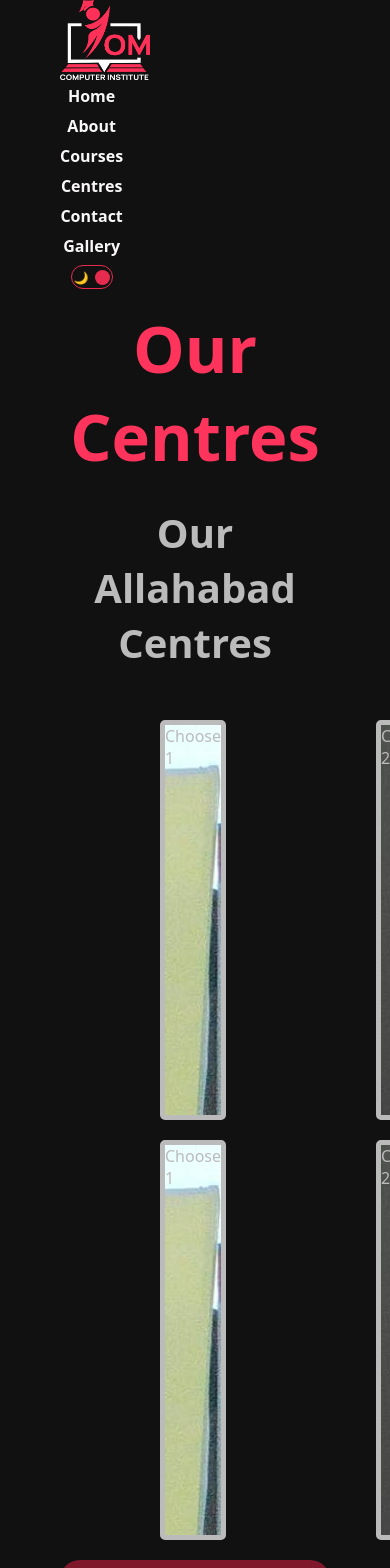
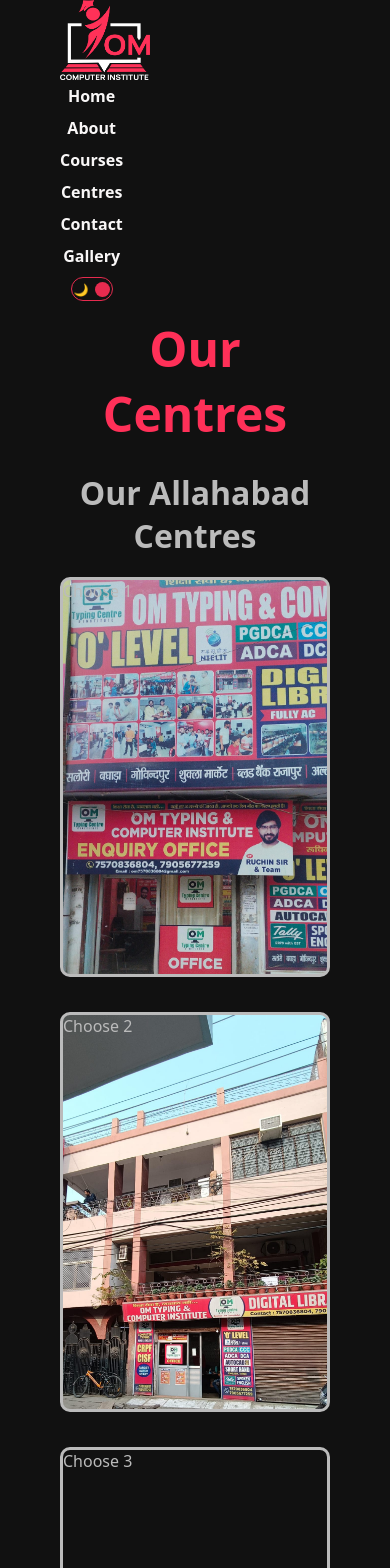
Before and after one commit to MAYANK-TRIPATH/Om-website, a Next.js app: page /centres in a window 390 px wide. Shown: the top 1568 px of the page. Built offline with nearby package versions, Linux system fonts and the light colour scheme.

Commit message:
Centres responsive

```diff
--- a/src/app/centres/page.module.css
+++ b/src/app/centres/page.module.css
@@ -1,58 +1,68 @@
-
+/* Mobile First Styles */
 .mainTitle {
-    font-size: 65px;
+    font-size: 3rem;
     text-align: center;
     margin-top: 15px;
     margin-bottom: 25px;
-    /*  initial color */
     color: #ff3058;
-    /* Use animation for color transition */
     animation: colorTransition 3s infinite linear;
 }
 
-/* Define the color transition animation */
-@keyframes colorTransition {
-    0% {
-        color: white ;
+.selectTitle {
+    font-size: 2rem;
+    text-align: center;
+    margin-bottom: 20px;
+}
+
+.items, .items2 {
+    display: flex;
+    flex-direction: column;
+    gap: 15px;
+    margin-bottom: 35px;
+    align-items: center;
+}
+
+.item {
+    width: 100%;
+    box-sizing: border-box;
+    border: 3px solid #bbb;
+    border-radius: 10px;
+    height: 400px;
+    margin: 0 0 20px 0;
+}
+
+.item:nth-child(1) {
+    background: url("/Salori.jpg") center/cover;
+}
+
+.item:nth-child(2) {
+    background: url("/Rajapur.jpg") center/cover;
+}
+
+/* Media Query for Tablets and Larger Screens */
+@media (min-width: 768px) {
+    .mainTitle {
+        font-size: 4rem;
     }
-    50% {
-        color: #ff5979 ;
+
+    .items, .items2 {
+        flex-direction: row;
     }
-    100% {
-        color: #ff3058 ;
+
+    .item {
+        width: 45%; /* Adjust the percentage as needed */
+        margin: 0 2.5%;
     }
 }
 
-    .selectTitle {
-        /* margin: 20px 0px; */
-        /* margin-left: 440px; */
-        margin-bottom: 50px;
-        font-size: 40px;
-        text-align: center;
+/* Media Query for Larger Screens */
+@media (min-width: 1024px) {
+    .mainTitle {
+        font-size: 5rem;
     }
 
-    .items{
-        display: flex;
-        gap: 50px;
+    .item {
+        width: 30%; /* Adjust the percentage as needed */
+        margin: 0 1.5%;
     }
-    .items2{
-        display: flex;
-        gap: 50px;
-        margin-top: 20px;
-    }
-
-    .item{
-        border: 5px solid #bbb;
-        border-radius: 5px;
-        width: 300px;
-        height: 400px;
-        position: relative;
-        margin-left: 100px;
-
-    }
-    .item:nth-child(1) {
-        background: url("/Salori.jpg");
-    }
-    .item:nth-child(2) {
-        background: url("/Rajapur.jpg");
-    }
+}
--- a/src/components/navbar/navbar.module.css
+++ b/src/components/navbar/navbar.module.css
@@ -41,11 +41,11 @@
     }
 
     .logo {
-        margin-bottom: 10px;
+        margin-bottom: 20px;
     }
 
     .links {
         flex-direction: column;
-        gap: 8px;
+        gap: 10px;
     }
 }
```
